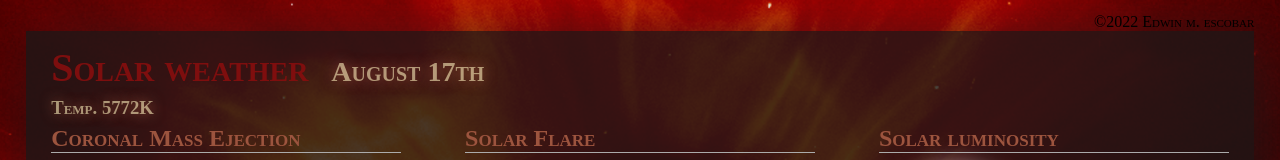
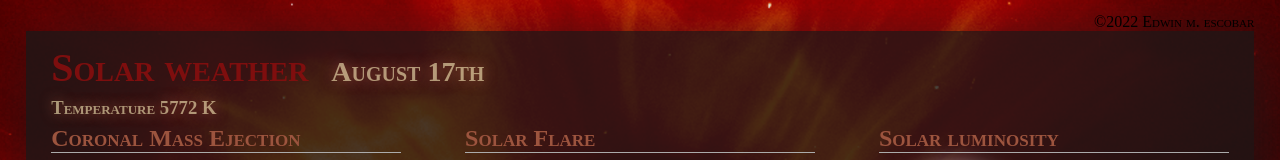
Before and after one commit to escowin/sun-tracker, a website: page index.html in a window 1280 px wide. Shown: the top 160 px of the page. Drawn offline with nearby package versions, Linux system fonts and the light colour scheme; no server answers.

Commit message:
html | text

```diff
--- a/index.html
+++ b/index.html
@@ -20,7 +20,7 @@
             </span>
         </h1>
         <section id="current-temp">
-            <h3>Temp. 5772K</h3>
+            <h3>Temperature 5772 K</h3>
         </section>
 
         <section class="section" id="coronal-mass-ejection">
```
